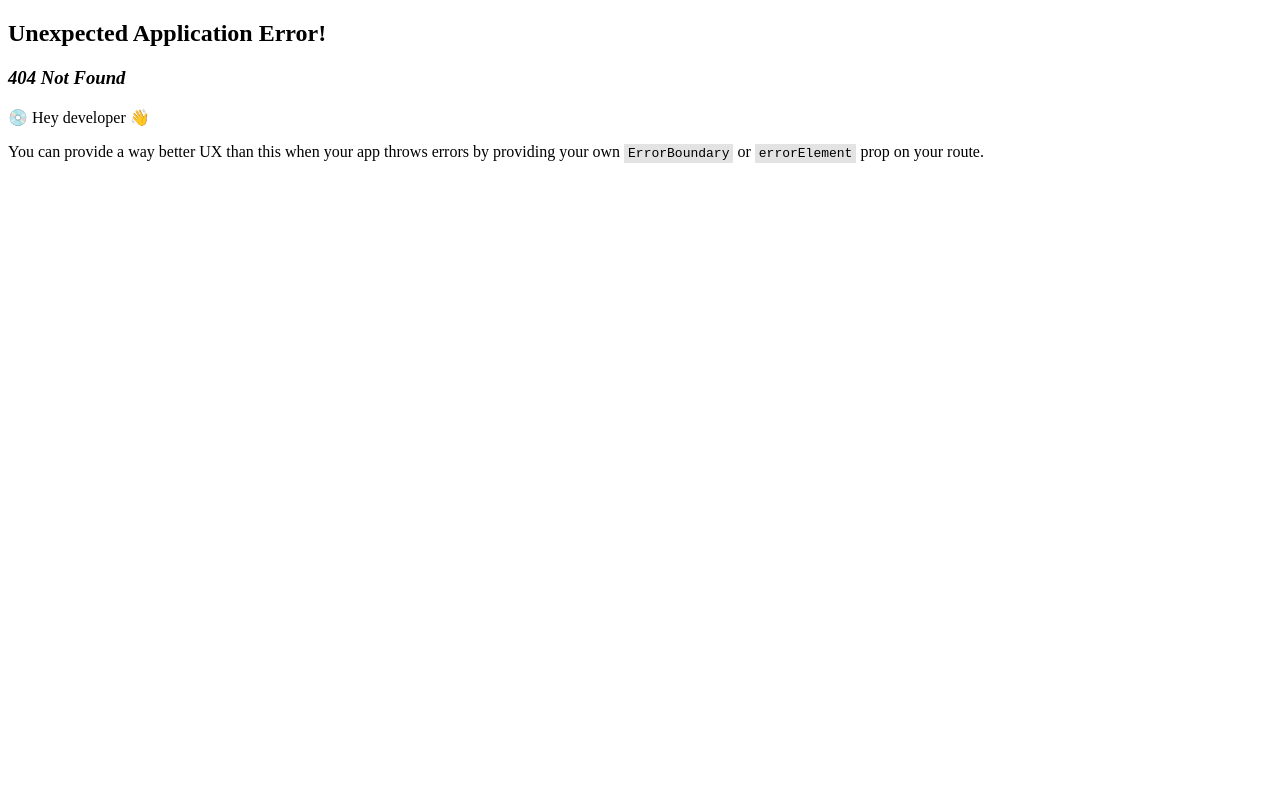
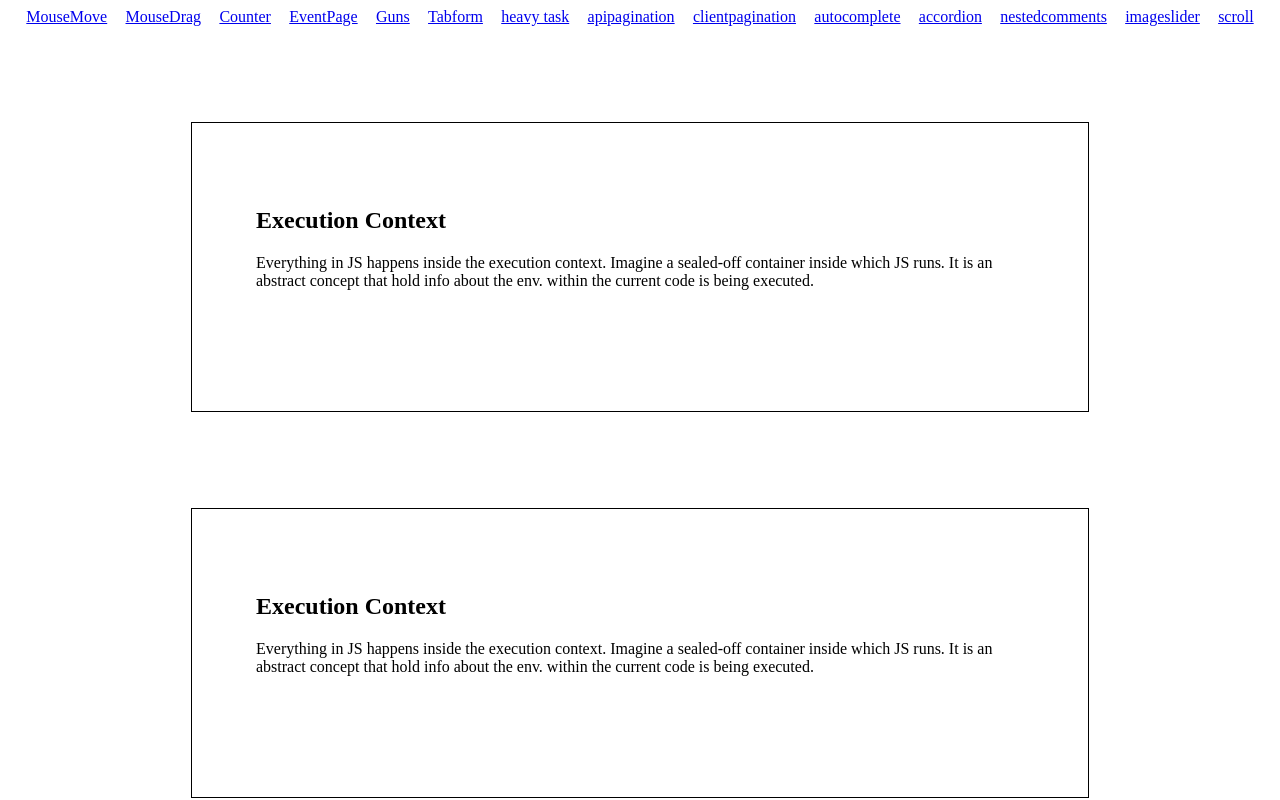
Before and after one commit to LakshmanaGottapu/MachineCoding, a React (Vite) app: page /scroll in a window 1280 px wide. Before the commit this address had no page. Shown: the top 800 px of the page. Built offline with nearby package versions, Linux system fonts and the light colour scheme.

Commit message:
implemented scroll animation page.

```diff
--- a/src/App.tsx
+++ b/src/App.tsx
@@ -20,6 +20,7 @@ function App() {
             <NavItem><Link to='accordion'>accordion</Link></NavItem>
             <NavItem><Link to='nestedcomments'>nestedcomments</Link></NavItem>
             <NavItem><Link to='imageslider'>imageslider</Link></NavItem>
+            <NavItem><Link to='scroll'>scroll</Link></NavItem>
           </Nav>
         </Navbar.Collapse>
       </Navbar>
--- /dev/null
+++ b/src/Pages/ScrollAnimator.css
@@ -0,0 +1,18 @@
+.section{
+    height: 10rem;
+    padding: 4rem;
+    border: 1px solid black;
+    width: 60vw;
+    margin:auto;
+    margin-block: 6rem;
+}
+.content{
+    height:6rem;
+    transform: translateY(100%);
+    opacity:0;
+    transition: transform 0.5s ease-in, opacity 0.5s ease;
+}
+.active{
+    transform: translateY(0);
+    opacity:1;
+}
--- /dev/null
+++ b/src/Pages/ScrollAnimator.tsx
@@ -0,0 +1,53 @@
+import {useEffect, useState, useMemo} from 'react'
+import './ScrollAnimator.css'
+type SectionDataType = {
+    id: number, title:string, description:string
+}
+const ScrollAnimator = () => {
+    const ib = useMemo(() => new IntersectionObserver((entries)=>{
+        console.log(entries);
+        entries.forEach(entry => {
+                if(entry.isIntersecting)
+                    (entry.target as HTMLDivElement).children[0].classList.add('active');
+                else
+                    (entry.target as HTMLDivElement).children[0].classList.remove('active');
+            }
+        )
+    }, {threshold: 0.5}), [])
+
+    const staticData:SectionDataType[] = [
+        {
+            id: 1, title: 'Execution Context', description:'Everything in JS happens inside the execution context. Imagine a sealed-off container inside which JS runs. It is an abstract concept that hold info about the env. within the current code is being executed.'
+        },
+        {
+            id: 2, title: 'Execution Context', description:'Everything in JS happens inside the execution context. Imagine a sealed-off container inside which JS runs. It is an abstract concept that hold info about the env. within the current code is being executed.'
+        },
+        {
+            id: 3, title: 'Execution Context', description:'Everything in JS happens inside the execution context. Imagine a sealed-off container inside which JS runs. It is an abstract concept that hold info about the env. within the current code is being executed.'
+        },
+        {
+            id: 4, title: 'Execution Context', description:'Everything in JS happens inside the execution context. Imagine a sealed-off container inside which JS runs. It is an abstract concept that hold info about the env. within the current code is being executed.'
+        },
+        {
+            id: 5, title: 'Execution Context', description:'Everything in JS happens inside the execution context. Imagine a sealed-off container inside which JS runs. It is an abstract concept that hold info about the env. within the current code is being executed.'
+        }
+    ]
+    const [data, setData] = useState<SectionDataType[]>(staticData);
+    useEffect(()=>{
+        setData(staticData);
+        const elements = document.querySelectorAll('.section')
+        elements.forEach(element => ib.observe(element))
+    }, [])
+  return (
+    <div className='container' style={{height: '100vh'}}>
+        {data.map(section => <div key={section.id} className='section'>
+            <div className="content">
+                <h2>{section.title}</h2>
+                <p>{section.description}</p>
+            </div>
+        </div>)}
+    </div>
+  )
+}
+
+export default ScrollAnimator
```
Also changed, not shown: src/main.tsx (+6 -1 lines).
